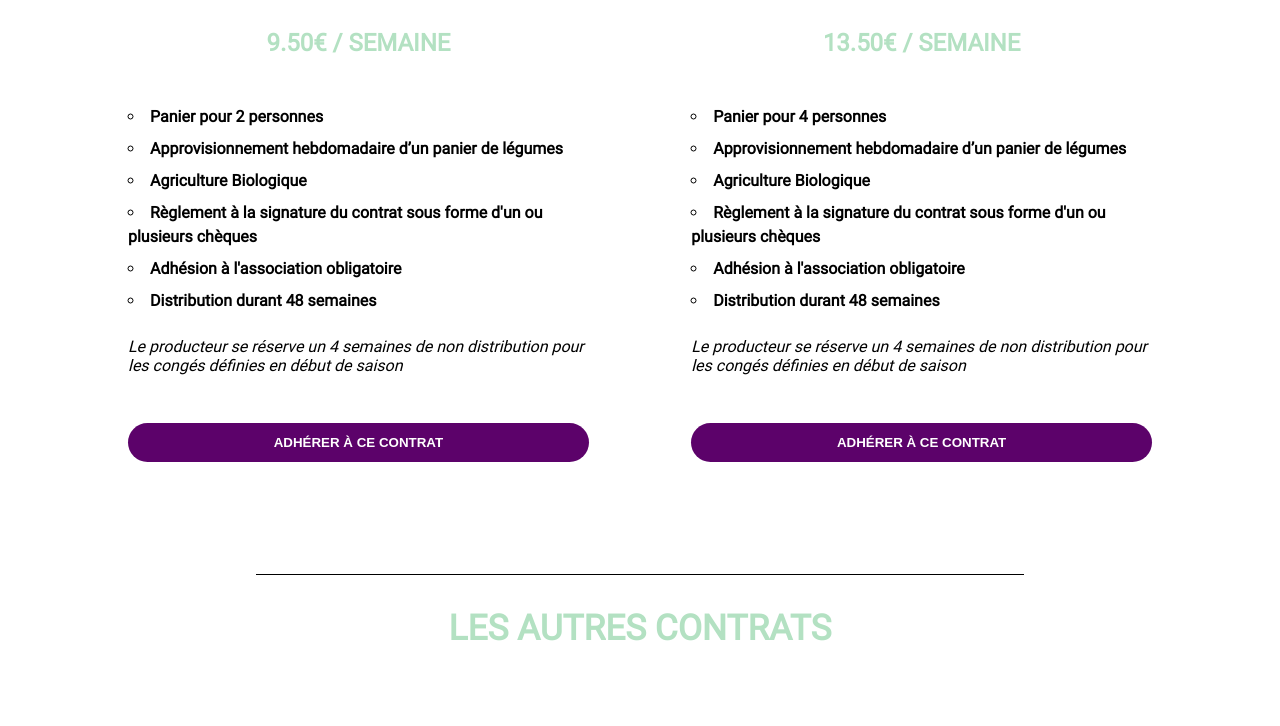
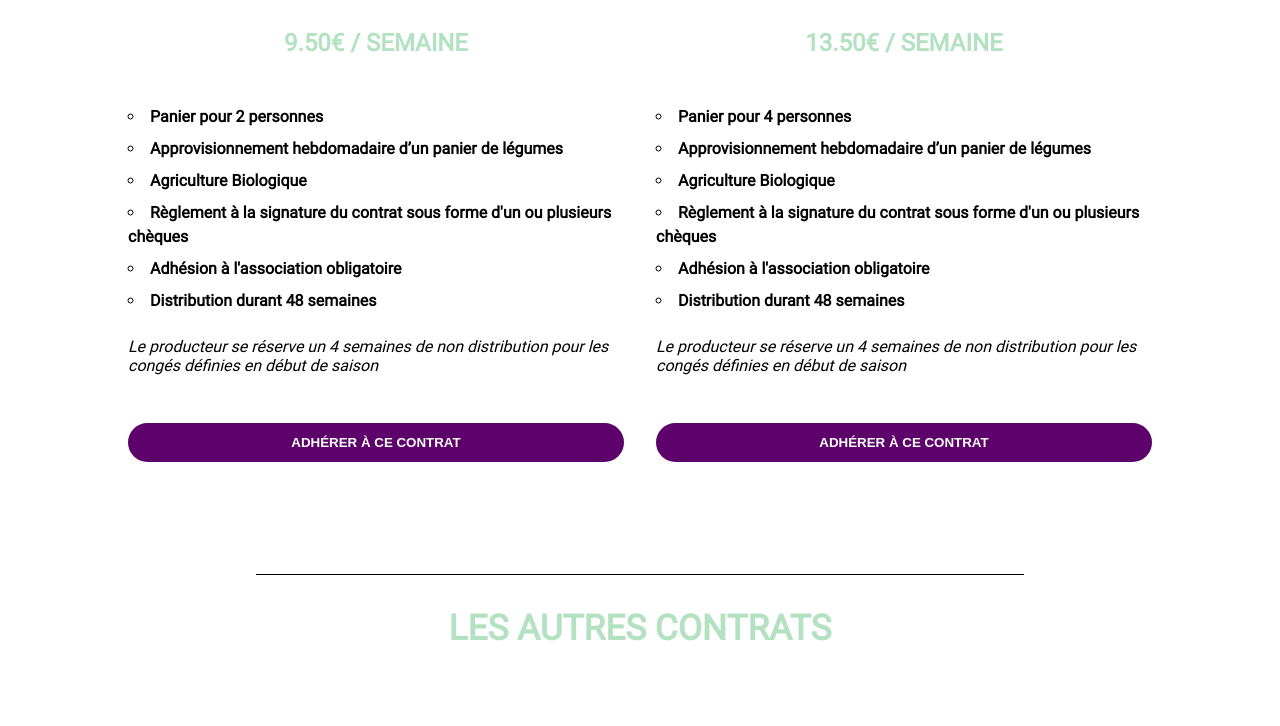
Before and after one commit to ericpierlot/amap-gatsby, a Gatsby site: page /paniers in a window 1280 px wide. Shown: the part 278-1004 px from the top of the page. Built offline with nearby package versions, Linux system fonts and the light colour scheme; Gatsby itself is replaced by a stand-in of ours.

Commit message:
let's sleep now

```diff
--- a/src/components/CardAutres.js
+++ b/src/components/CardAutres.js
@@ -33,7 +33,7 @@ export const CardAutres = ({
 }) => {
   return (
     <Card>
-      <img width="128" height="auto" src={image} alt={alt} />
+      <img width="128" height="160" src={image} alt={alt} />
       <Title1>{title}</Title1>
       <em>{description}</em>
       <Btn>
--- a/src/pages/paniers.js
+++ b/src/pages/paniers.js
@@ -19,7 +19,8 @@ const Container = styled.section`
   width: 60%;
   margin: auto;
   display: flex;
-  justify-content: space-between;
+  justify-content: center;
+  gap: 2rem;
   align-items: center;
 
   @media (max-width: 1500px) {
@@ -36,7 +37,7 @@ const Container = styled.section`
 `
 
 const Bloc = styled.div`
-  width: 45%;
+  min-width: 45%;
   display: flex;
   flex-direction: column;
   justify-content: center;
@@ -64,6 +65,7 @@ const Bloc = styled.div`
     text-align: left;
     padding-bottom: 1rem;
   }
+
   margin-bottom: 7rem;
 `
 
```
